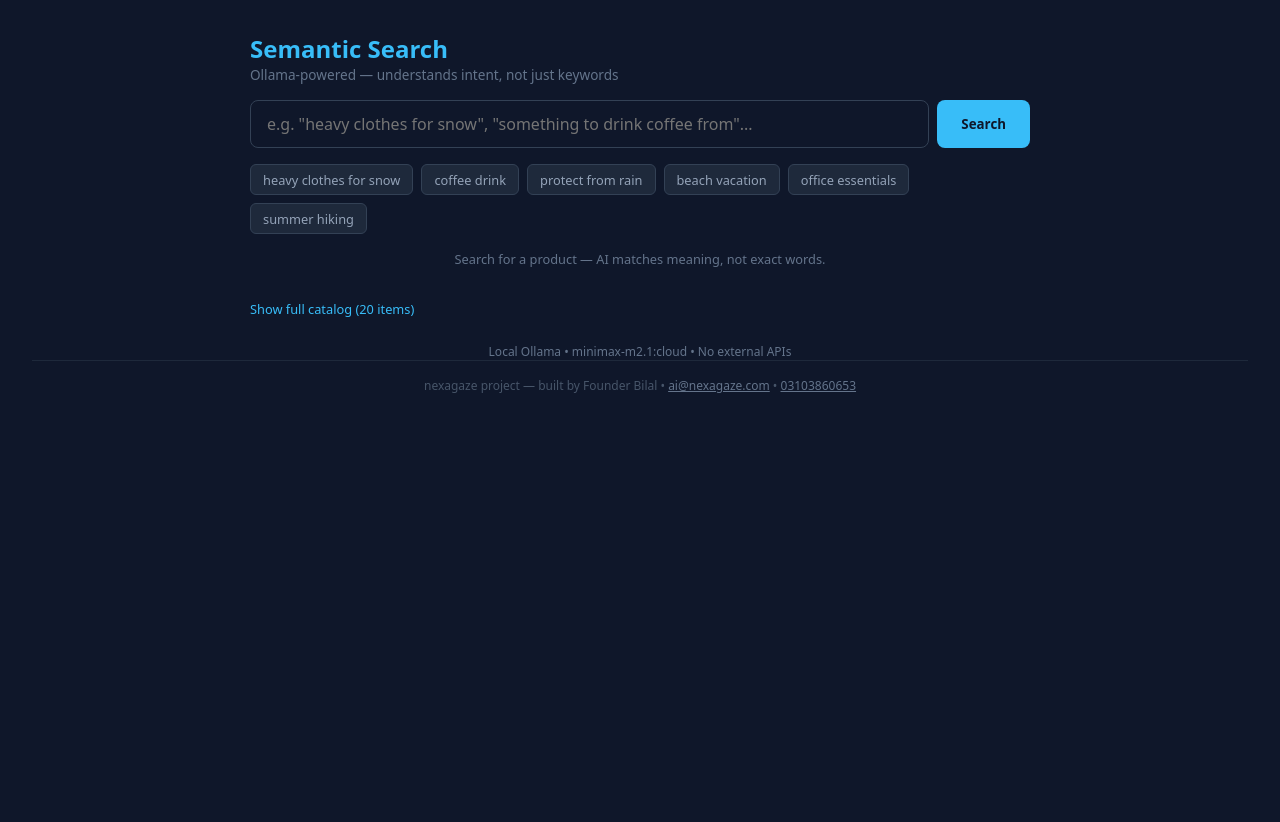
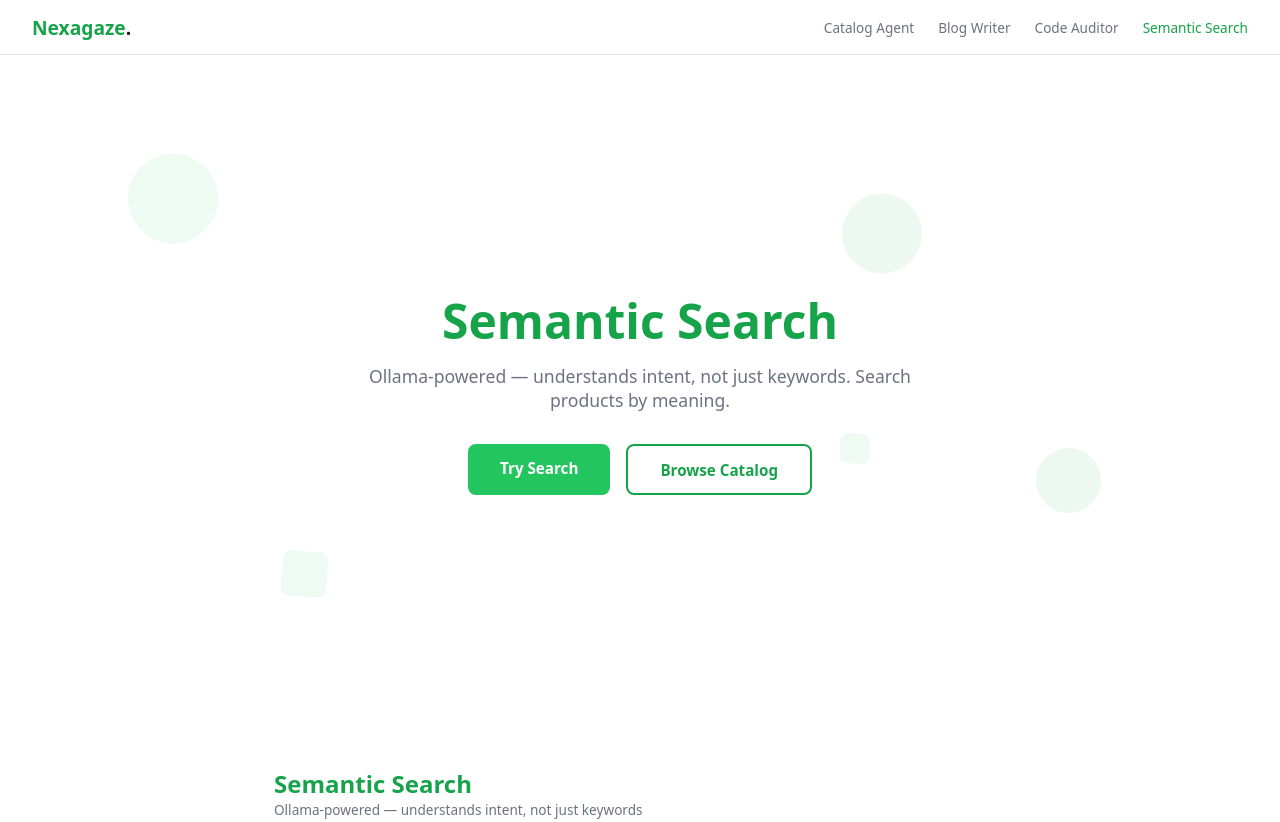
Before and after one commit to Bilal899-tech/semantic-search, a website: page index.html in a window 1280 px wide. Shown: the top 822 px of the page. Before the commit the page ends 800 px from the top, so only its background shows below. Drawn offline with Linux system fonts and the light colour scheme.

Commit message:
redesign: white/green theme, splash, animations, .env.example

```diff
--- a/index.html
+++ b/index.html
@@ -3,56 +3,135 @@
 <head>
   <meta charset="UTF-8">
   <meta name="viewport" content="width=device-width, initial-scale=1.0">
-  <title>Semantic Search - Local AI</title>
+  <title>Semantic Search — Nexagaze</title>
   <meta name="author" content="Founder Bilal - nexagaze">
   <meta name="keywords" content="semantic search, AI product search, intent-based matching, Ollama search, nexagaze, bilal, AI, open source, behavior tracking">
   <link rel="icon" href="data:,">
   <style>
     * { margin: 0; padding: 0; box-sizing: border-box; font-family: system-ui, -apple-system, sans-serif; }
-    body { background: #0f172a; min-height: 100vh; padding: 2rem; }
-    .container { max-width: 780px; margin: 0 auto; }
-    h2 { color: #38bdf8; }
-    .subtitle { color: #64748b; font-size: 0.85rem; margin-bottom: 0.25rem; }
+    body { background: #ffffff; color: #1a1a1a; min-height: 100vh; }
+    nav { position: sticky; top: 0; z-index: 100; background: rgba(255,255,255,0.95); backdrop-filter: blur(12px); -webkit-backdrop-filter: blur(12px); border-bottom: 1px solid #e5e7eb; padding: 0.85rem 2rem; display: flex; align-items: center; justify-content: space-between; }
+    nav .logo { font-size: 1.2rem; font-weight: 700; color: #16a34a; text-decoration: none; }
+    nav .logo span { color: #1a1a1a; }
+    nav .links { display: flex; gap: 1.5rem; align-items: center; }
+    nav .links a { text-decoration: none; color: #6b7280; font-size: 0.85rem; font-weight: 500; transition: color 0.2s; }
+    nav .links a:hover, nav .links a.active { color: #16a34a; }
+    .container { max-width: 780px; margin: 0 auto; padding: 2rem 1.5rem; }
+    h2 { color: #16a34a; }
+    .subtitle { color: #6b7280; font-size: 0.85rem; margin-bottom: 0.25rem; }
     .search-row { display: flex; gap: 0.5rem; margin: 1rem 0; }
-    .search-row input { flex: 1; padding: 0.75rem 1rem; border: 1px solid #334155; border-radius: 8px; background: #0f172a; color: #e2e8f0; font-size: 1rem; outline: none; }
-    .search-row input:focus { border-color: #38bdf8; }
-    .search-row button { padding: 0.75rem 1.5rem; background: #38bdf8; color: #0f172a; border: none; border-radius: 8px; font-weight: 600; cursor: pointer; }
-    .search-row button:hover { background: #0ea5e9; }
+    .search-row input { flex: 1; padding: 0.75rem 1rem; border: 1px solid #e5e7eb; border-radius: 8px; background: #ffffff; color: #1a1a1a; font-size: 1rem; outline: none; }
+    .search-row input:focus { border-color: #22c55e; }
+    .search-row button { padding: 0.75rem 1.5rem; background: #22c55e; color: #ffffff; border: none; border-radius: 8px; font-weight: 600; cursor: pointer; transition: background 0.2s; }
+    .search-row button:hover { background: #16a34a; }
     .search-row button:disabled { opacity: 0.5; }
     .examples { display: flex; gap: 0.5rem; flex-wrap: wrap; margin-bottom: 1rem; }
-    .examples button { padding: 0.35rem 0.75rem; background: #1e293b; color: #94a3b8; border: 1px solid #334155; border-radius: 6px; font-size: 0.8rem; cursor: pointer; }
-    .examples button:hover { border-color: #38bdf8; color: #38bdf8; }
+    .examples button { padding: 0.35rem 0.75rem; background: #f3f4f6; color: #6b7280; border: 1px solid #e5e7eb; border-radius: 6px; font-size: 0.8rem; cursor: pointer; transition: all 0.2s; }
+    .examples button:hover { border-color: #22c55e; color: #16a34a; background: #f0fdf4; }
     .badge { display: inline-block; padding: 0.2rem 0.6rem; border-radius: 4px; font-size: 0.7rem; font-weight: 600; margin-left: 0.5rem; }
-    .badge.exact { background: #14532d; color: #4ade80; }
-    .badge.semantic { background: #451a03; color: #fb923c; }
-    .badge.fallback { background: #450a0a; color: #f87171; }
+    .badge.exact { background: #dcfce7; color: #16a34a; }
+    .badge.semantic { background: #fef3c7; color: #d97706; }
+    .badge.fallback { background: #fecaca; color: #dc2626; }
     .products { display: grid; grid-template-columns: repeat(auto-fill, minmax(200px, 1fr)); gap: 0.75rem; margin-top: 1rem; }
-    .card { background: #1e293b; border-radius: 10px; padding: 1rem; border: 1px solid #334155; }
-    .card h4 { color: #e2e8f0; font-size: 0.95rem; }
+    .card { background: #f9fafb; border: 1px solid #e5e7eb; border-radius: 10px; padding: 1rem; }
+    .card h4 { color: #1a1a1a; font-size: 0.95rem; }
     .card .price { color: #22c55e; font-weight: 600; font-size: 1.1rem; margin: 0.25rem 0; }
-    .card .cat { color: #64748b; font-size: 0.75rem; }
+    .card .cat { color: #6b7280; font-size: 0.75rem; }
     .card .tags { margin-top: 0.4rem; display: flex; gap: 0.3rem; flex-wrap: wrap; }
-    .card .tags span { background: #0f172a; color: #94a3b8; padding: 0.15rem 0.4rem; border-radius: 3px; font-size: 0.7rem; }
-    .match-info { color: #64748b; font-size: 0.8rem; text-align: center; margin-top: 1rem; }
-    .no-results { color: #64748b; text-align: center; margin-top: 3rem; }
-    .catalog-toggle { background: none; border: none; color: #38bdf8; cursor: pointer; font-size: 0.8rem; margin-top: 1rem; }
+    .card .tags span { background: #ffffff; color: #6b7280; border: 1px solid #e5e7eb; padding: 0.15rem 0.4rem; border-radius: 3px; font-size: 0.7rem; }
+    .match-info { color: #6b7280; font-size: 0.8rem; text-align: center; margin-top: 1rem; }
+    .no-results { color: #9ca3af; text-align: center; margin-top: 3rem; }
+    .catalog-toggle { background: none; border: none; color: #16a34a; cursor: pointer; font-size: 0.8rem; margin-top: 1rem; font-weight: 500; }
     .catalog-toggle:hover { text-decoration: underline; }
     #catalog { margin-top: 0.75rem; display: none; }
     #catalog.show { display: block; }
-    .status { text-align: center; color: #64748b; font-size: 0.75rem; margin-top: 1.5rem; }
+    .status { text-align: center; color: #6b7280; font-size: 0.75rem; margin-top: 1.5rem; }
+    @keyframes fadeInUp { from { opacity: 0; transform: translateY(30px); } to { opacity: 1; transform: translateY(0); } }
+    @keyframes fadeIn { from { opacity: 0; } to { opacity: 1; } }
+    @keyframes float { 0%,100% { transform: translateY(0); } 50% { transform: translateY(-15px); } }
+    @keyframes float2 { 0%,100% { transform: translateY(0) rotate(0deg); } 50% { transform: translateY(-20px) rotate(5deg); } }
+    .fade-in { opacity: 0; transform: translateY(30px); transition: all 0.6s ease-out; }
+    .fade-in.visible { opacity: 1; transform: translateY(0); }
+    .hero { min-height: 85vh; display: flex; flex-direction: column; align-items: center; justify-content: center; text-align: center; padding: 2rem; position: relative; overflow: hidden; }
+    .hero h1 { font-size: 3rem; line-height: 1.1; margin-bottom: 1rem; animation: fadeInUp 0.8s ease-out; color: #16a34a; }
+    .hero p { font-size: 1.1rem; color: #6b7280; max-width: 560px; margin-bottom: 2rem; animation: fadeInUp 0.8s ease-out 0.2s both; }
+    .hero .btns { display: flex; gap: 1rem; animation: fadeInUp 0.8s ease-out 0.4s both; }
+    .hero .btns .btn-primary { padding: 0.85rem 2rem; background: #22c55e; color: #fff; border-radius: 8px; text-decoration: none; font-weight: 600; font-size: 0.95rem; transition: background 0.2s; }
+    .hero .btns .btn-primary:hover { background: #16a34a; }
+    .hero .btns .btn-outline { padding: 0.85rem 2rem; background: transparent; color: #16a34a; border: 2px solid #16a34a; border-radius: 8px; text-decoration: none; font-weight: 600; font-size: 0.95rem; transition: all 0.2s; }
+    .hero .btns .btn-outline:hover { background: #f0fdf4; }
+    .hero .float-el { position: absolute; border-radius: 50%; opacity: 0.08; pointer-events: none; }
+    .hero .float-el:nth-child(1) { width: 90px; height: 90px; background: #22c55e; top: 15%; left: 10%; animation: float 6s ease-in-out infinite; }
+    .hero .float-el:nth-child(2) { width: 65px; height: 65px; background: #16a34a; top: 60%; right: 14%; animation: float 8s ease-in-out infinite 1s; }
+    .hero .float-el:nth-child(3) { width: 45px; height: 45px; background: #22c55e; bottom: 18%; left: 22%; animation: float2 7s ease-in-out infinite 0.5s; border-radius: 8px; }
+    .hero .float-el:nth-child(4) { width: 80px; height: 80px; background: #16a34a; top: 22%; right: 28%; animation: float 9s ease-in-out infinite 2s; }
+    .hero .float-el:nth-child(5) { width: 30px; height: 30px; background: #22c55e; bottom: 38%; right: 32%; animation: float2 5s ease-in-out infinite 1.5s; border-radius: 8px; }
+    footer { text-align: center; padding: 1.5rem; border-top: 1px solid #e5e7eb; color: #6b7280; font-size: 0.8rem; }
+    footer a { color: #16a34a; text-decoration: none; }
+    footer a:hover { text-decoration: underline; }
+    .nav { animation: navslide 0.6s ease-out 0.2s both; }
+    @keyframes navslide { from { opacity: 0; transform: translateY(-20px); } to { opacity: 1; transform: translateY(0); } }
   </style>
 </head>
 <body>
-  <div class="container">
+<style>
+#nexasplash {
+  position: fixed; top: 0; left: 0; width: 100%; height: 100%;
+  background: #ffffff; z-index: 99999;
+  display: flex; align-items: center; justify-content: center;
+  flex-direction: column;
+  animation: nexafade 0.6s ease-out 1.5s forwards;
+}
+#nexasplash .nx-logo {
+  font-size: 48px; font-weight: 900; color: #ea580c;
+  letter-spacing: 3px; font-family: system-ui, -apple-system, sans-serif;
+  animation: nxpop 0.5s ease-out;
+}
+#nexasplash .nx-sub {
+  font-size: 13px; color: #9ca3af; margin-top: 8px;
+  letter-spacing: 5px; text-transform: uppercase;
+}
+@keyframes nexafade { to { opacity: 0; pointer-events: none; } }
+@keyframes nxpop { 0% { opacity: 0; transform: scale(0.5); } 70% { transform: scale(1.1); } 100% { opacity: 1; transform: scale(1); } }
+</style>
+<div id="nexasplash">
+  <div class="nx-logo">NEXAGAZE</div>
+  <div class="nx-sub">AI-Powered Solutions</div>
+</div>
+  <nav>
+    <a href="/" class="logo">Nexagaze<span>.</span></a>
+    <div class="links">
+      <a href="/Admin-cata-Agent">Catalog Agent</a>
+      <a href="/auto-blog-writer">Blog Writer</a>
+      <a href="/nextjs-auditor">Code Auditor</a>
+      <a href="/semantic-search" class="active">Semantic Search</a>
+    </div>
+  </nav>
+
+  <section class="hero">
+    <div class="float-el"></div>
+    <div class="float-el"></div>
+    <div class="float-el"></div>
+    <div class="float-el"></div>
+    <div class="float-el"></div>
+    <h1>Semantic Search</h1>
+    <p>Ollama-powered — understands intent, not just keywords. Search products by meaning.</p>
+    <div class="btns">
+      <a href="#tool" class="btn-primary">Try Search</a>
+      <a href="#catalog" class="btn-outline">Browse Catalog</a>
+    </div>
+  </section>
+
+  <div class="container fade-in" id="tool">
     <h2>Semantic Search</h2>
     <p class="subtitle">Ollama-powered — understands intent, not just keywords</p>
 
-    <div class="search-row">
+    <div class="search-row fade-in">
       <input id="searchInput" type="text" placeholder='e.g. "heavy clothes for snow", "something to drink coffee from"...' />
       <button id="searchBtn">Search</button>
     </div>
 
-    <div class="examples">
+    <div class="examples fade-in">
       <button data-q="heavy clothes for snow">heavy clothes for snow</button>
       <button data-q="something to drink coffee from">coffee drink</button>
       <button data-q="protect from rain">protect from rain</button>
@@ -61,15 +140,21 @@
       <button data-q="summer outdoor hiking">summer hiking</button>
     </div>
 
-    <div id="matchInfo" class="match-info">Search for a product — AI matches meaning, not exact words.</div>
+    <div id="matchInfo" class="match-info fade-in">Search for a product — AI matches meaning, not exact words.</div>
 
-    <div id="results" class="products"></div>
+    <div id="results" class="products fade-in"></div>
 
-    <button class="catalog-toggle" id="catalogToggle">Show full catalog (20 items)</button>
-    <div id="catalog"></div>
+    <button class="catalog-toggle fade-in" id="catalogToggle">Show full catalog (20 items)</button>
+    <div id="catalog" class="fade-in"></div>
 
     <div class="status">Local Ollama &bull; minimax-m2.1:cloud &bull; No external APIs</div>
   </div>
+
+  <footer>
+    Nexagaze &mdash; Built by <a href="https://wa.me/9203103860653" target="_blank">Nexagaze Founder Bilal</a> &bull;
+    <a href="mailto:ai@nexagaze.com">ai@nexagaze.com</a> &bull;
+    <a href="https://wa.me/9203103860653" target="_blank">03103860653</a>
+  </footer>
 
   <script>
     const searchInput = document.getElementById('searchInput');
@@ -167,12 +252,11 @@
         `).join('') + '</div>';
       }
     });
+
+    const observer = new IntersectionObserver((entries) => {
+      entries.forEach(e => { if (e.isIntersecting) { e.target.classList.add('visible'); } });
+    }, { threshold: 0.1 });
+    document.querySelectorAll('.fade-in').forEach(el => observer.observe(el));
   </script>
-
-  <div style="text-align:center;padding:1rem;color:#475569;font-size:0.75rem;border-top:1px solid #1e293b;">
-    nexagaze project &mdash; built by Founder Bilal &bull;
-    <a href="mailto:ai@nexagaze.com" style="color:#64748b;">ai@nexagaze.com</a> &bull;
-    <a href="https://wa.me/9203103860653" style="color:#64748b;">03103860653</a>
-  </div>
 </body>
 </html>
```
Also changed, not shown: 1 other file.
